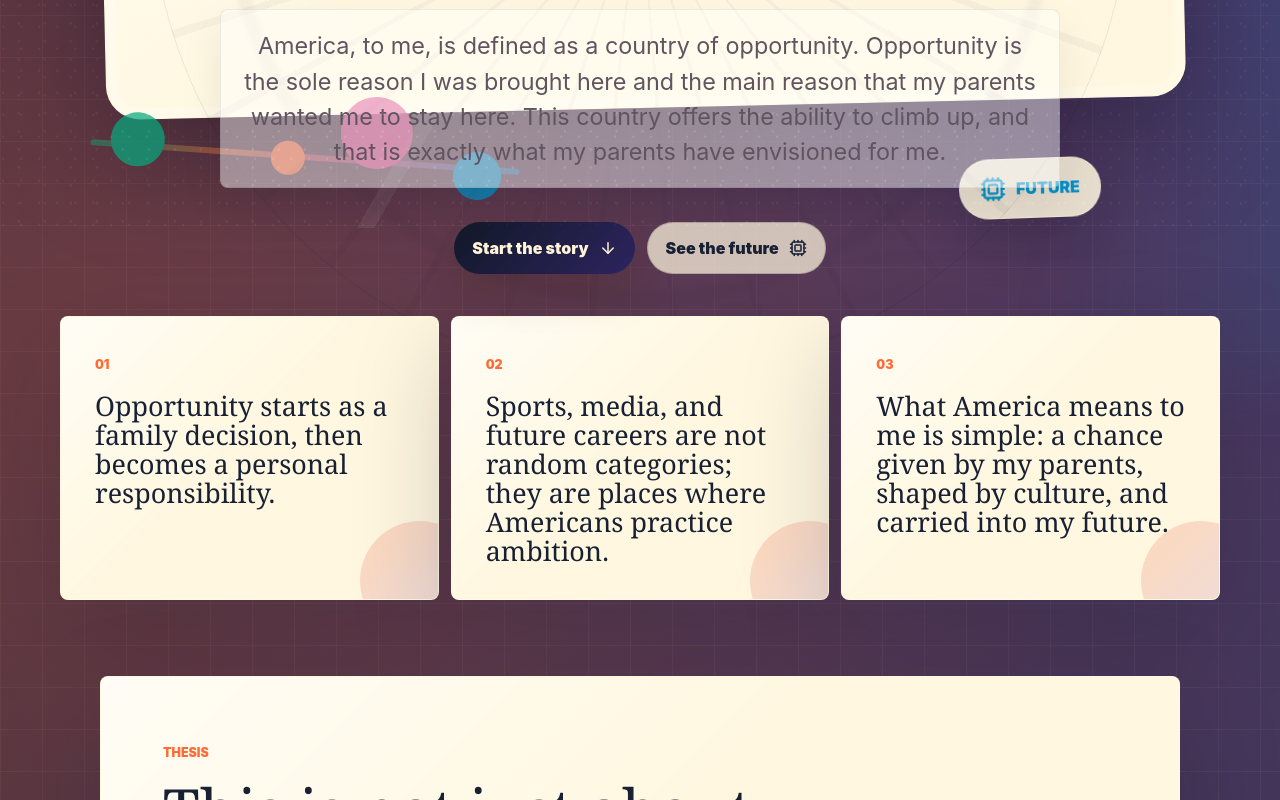
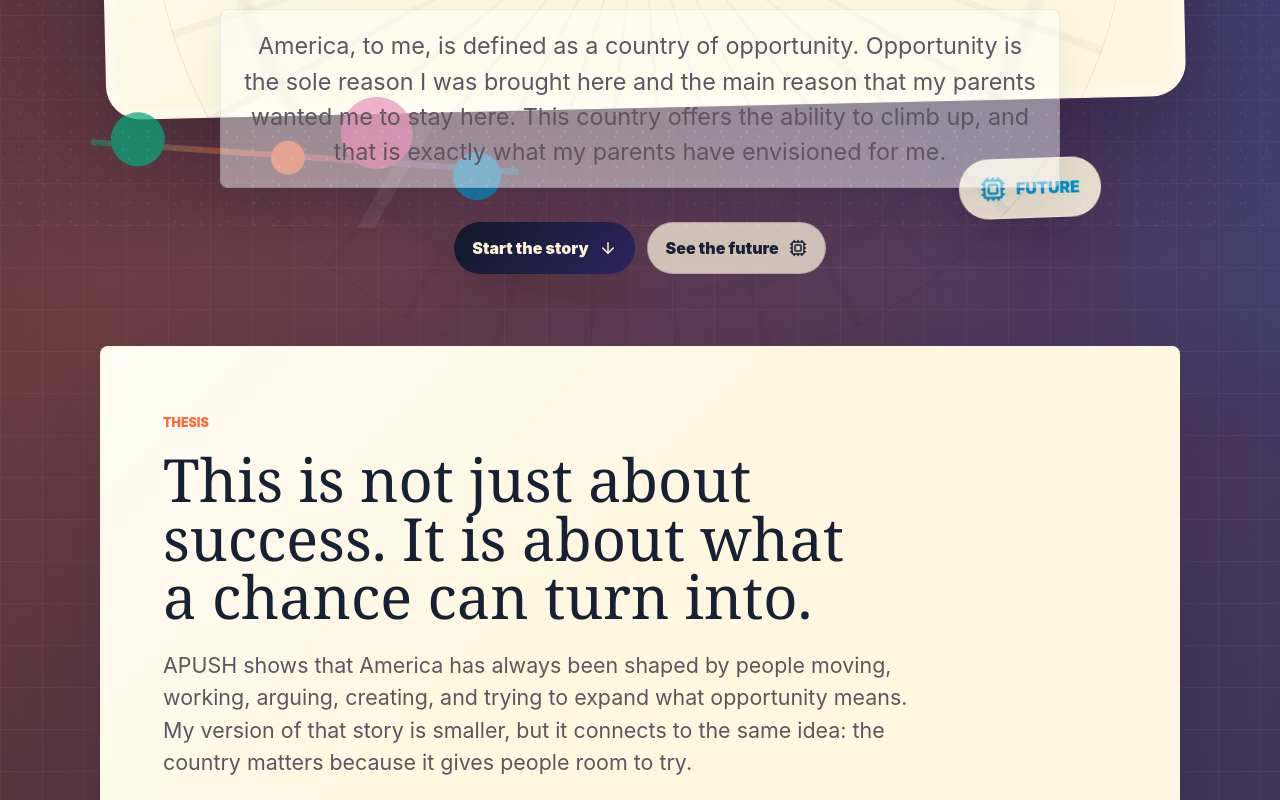
Before and after one commit to AcidXDpy/ApushProjectNakulR, a React (Vite) app: page / in a window 1280 px wide. Shown: the part 572-1372 px from the top of the page. Built offline with nearby package versions, Linux system fonts and the light colour scheme.

Commit message:
Update beginning gallery and remove intro panels

```diff
--- a/src/App.jsx
+++ b/src/App.jsx
@@ -18,7 +18,7 @@ const chapters = [
     gallery: [
       { src: '/images/story/beginning-wemby-shaolin.png', caption: 'wemby mode' },
       { src: '/images/story/beginning-study.jpg', caption: 'work at home' },
-      { src: '/images/story/beginning-books.jpg', caption: 'building habits' },
+      { src: '/images/story/beginning-kumon-logo.webp', caption: 'kumon training' },
     ],
   },
   {
@@ -78,12 +78,6 @@ const chapters = [
       { src: '/images/story/future-jamie-dimon.jpg', caption: 'business leadership' },
     ],
   },
-];
-
-const principles = [
-  'Opportunity starts as a family decision, then becomes a personal responsibility.',
-  'Sports, media, and future careers are not random categories; they are places where Americans practice ambition.',
-  'What America means to me is simple: a chance given by my parents, shaped by culture, and carried into my future.',
 ];
 
 function useScrollMotion() {
@@ -228,15 +222,6 @@ export default function App() {
           </div>
         </section>
 
-        <section className="principles-band reveal" aria-label="Core ideas">
-          {principles.map((principle, index) => (
-            <article key={principle}>
-              <span>{String(index + 1).padStart(2, '0')}</span>
-              <p>{principle}</p>
-            </article>
-          ))}
-        </section>
-
         <section className="story-bridge reveal">
           <p className="eyebrow">Thesis</p>
           <h2>This is not just about success. It is about what a chance can turn into.</h2>
--- a/src/index.css
+++ b/src/index.css
@@ -377,38 +377,6 @@ h1 {
   transform: translateY(-3px);
 }
 
-.principles-band {
-  display: grid;
-  grid-template-columns: repeat(3, 1fr);
-  gap: 12px;
-  width: min(1160px, calc(100% - 32px));
-  margin: -30px auto 76px;
-}
-
-.principles-band article {
-  min-height: 176px;
-  border: 1px solid rgba(36, 24, 18, 0.09);
-  border-radius: 8px;
-  background:
-    linear-gradient(135deg, rgba(255, 255, 255, 0.36), transparent 40%),
-    var(--paper);
-  padding: clamp(22px, 4vw, 34px);
-  box-shadow: var(--shadow);
-}
-
-.principles-band span {
-  color: var(--coral);
-  font-size: 0.78rem;
-  font-weight: 950;
-}
-
-.principles-band p {
-  margin: 16px 0 0;
-  font-family: Georgia, "Times New Roman", serif;
-  font-size: clamp(1.25rem, 2.1vw, 1.85rem);
-  line-height: 1.08;
-}
-
 .timeline-wrap {
   width: min(1180px, calc(100% - 32px));
   margin: 0 auto;
@@ -1313,7 +1281,6 @@ h1 {
   background: rgba(255, 247, 223, 0.72);
 }
 
-.principles-band article,
 .story-bridge,
 .chapter-copy,
 .reflection-section,
@@ -1322,22 +1289,6 @@ h1 {
   background:
     linear-gradient(135deg, rgba(255, 255, 255, 0.7), transparent 48%),
     var(--paper);
-}
-
-.principles-band article {
-  position: relative;
-  overflow: hidden;
-}
-
-.principles-band article::after {
-  content: "";
-  position: absolute;
-  right: -42px;
-  bottom: -42px;
-  width: 120px;
-  height: 120px;
-  border-radius: 50%;
-  background: linear-gradient(135deg, rgba(255, 107, 53, 0.22), rgba(115, 87, 255, 0.16));
 }
 
 .timeline-wrap {
@@ -1437,7 +1388,6 @@ blockquote {
     min-width: 74px;
   }
 
-  .principles-band,
   .chapter,
   .chapter:nth-child(even),
   .reflection-grid,
@@ -1528,10 +1478,6 @@ blockquote {
     bottom: 18vh;
     width: 94vw;
     opacity: 0.34;
-  }
-
-  .principles-band {
-    margin-top: -8px;
   }
 
   .visual-panel {
```
Also changed, not shown: public/images/story/beginning-kumon-logo.webp (added).
